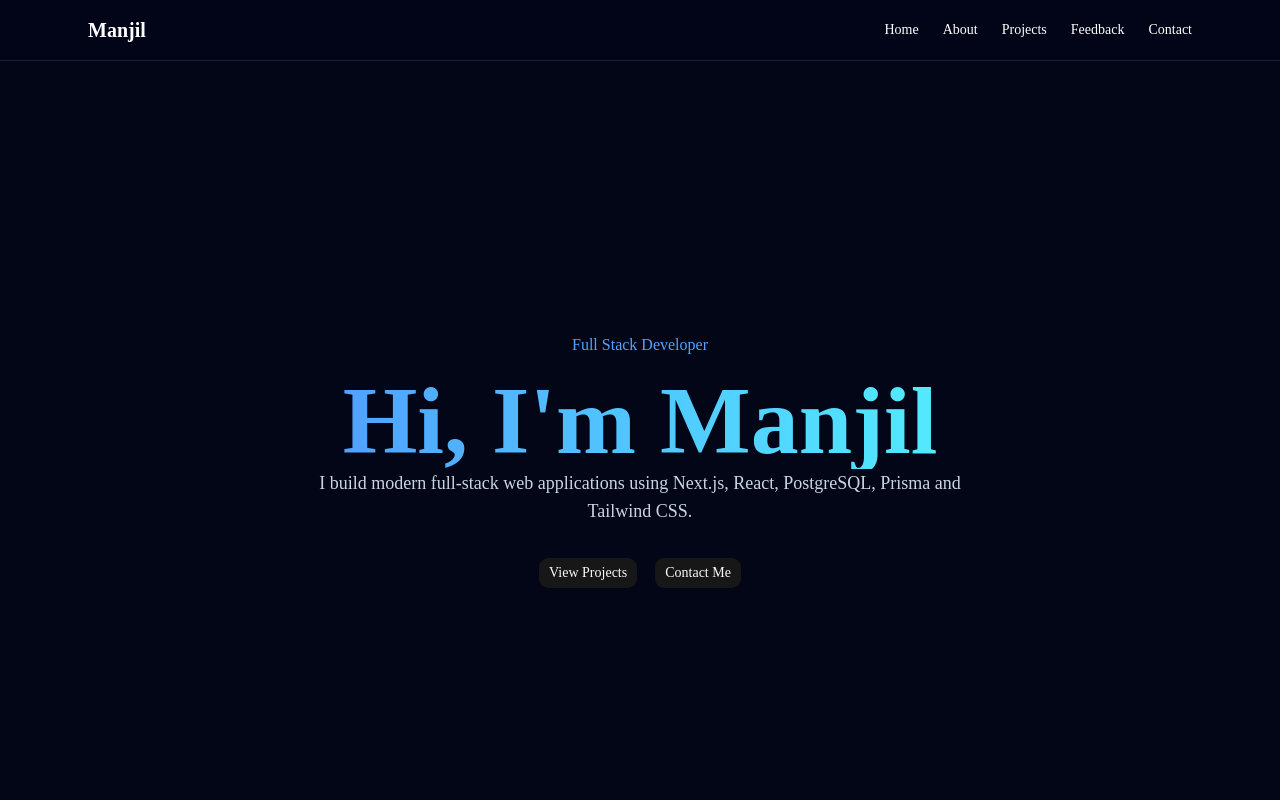
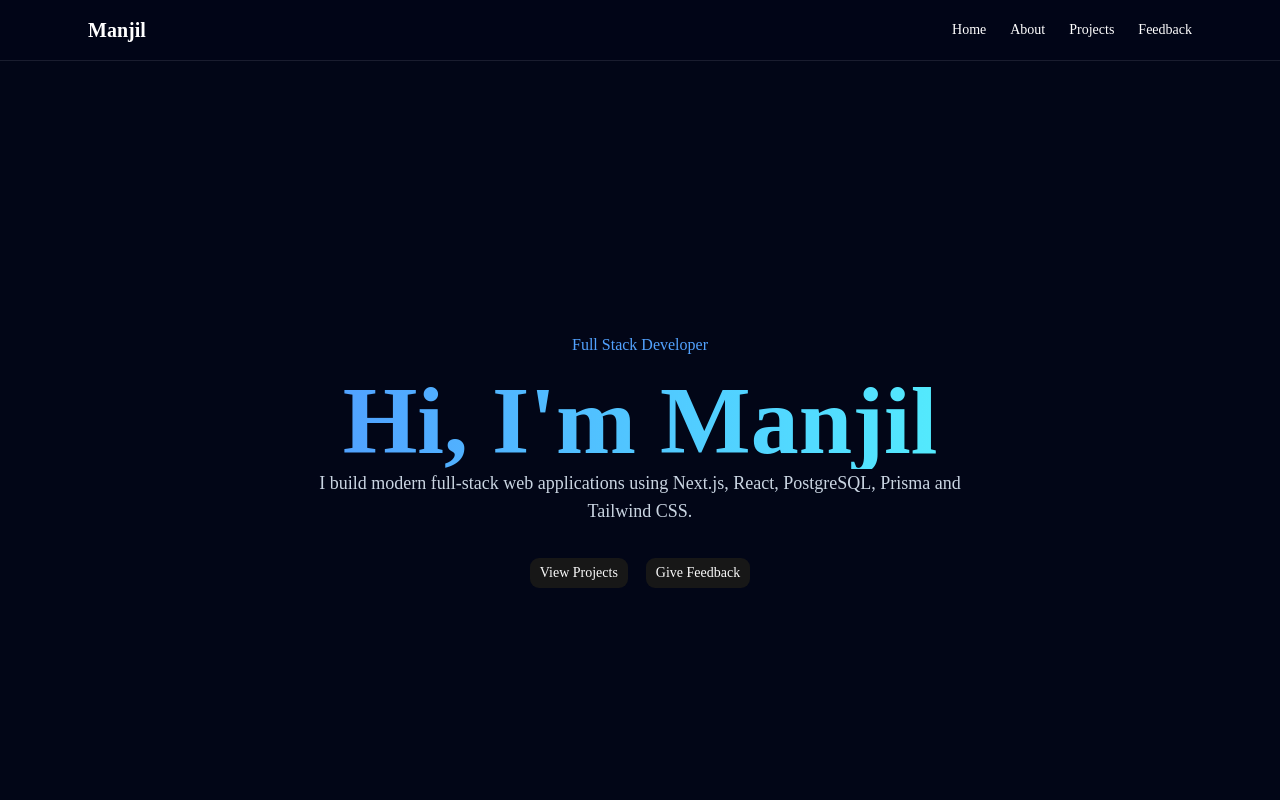
Before and after one commit to ManjilRijal63/Manjil-Portfolio, a Next.js app: page / in a window 1280 px wide. Shown: the top 800 px of the page. Built offline with nearby package versions, Linux system fonts and the light colour scheme.

Commit message:
removed contact page

```diff
--- a/src/app/page.tsx
+++ b/src/app/page.tsx
@@ -4,6 +4,7 @@ import SkillCard from "@/components/skill-card";
 import { projects } from "@/data/projects";
 import { skills } from "@/data/skills";
 import { Button } from "@/components/ui/button";
+import Link from "next/link";
 
 export default function Home() {
   return (
@@ -26,12 +27,20 @@ export default function Home() {
         </p>
 
         <div className="mt-8 flex gap-4">
-          <Button>View Projects</Button>
-          <Button>Contact Me</Button>
 
-          {/* <Button text="View Projects" />
-          <Button text="Contact Me" /> */}
-        </div>
+  <Link href="/projects">
+    <Button className="cursor-pointer transition hover:bg-blue-500">
+      View Projects
+    </Button>
+  </Link>
+
+  <Link href="/feedback">
+    <Button className="cursor-pointer transition hover:bg-blue-500">
+      Give Feedback
+    </Button>
+  </Link>
+
+</div>
       </section>
       {/* SKILLS SECTION */}
       <section className="mx-auto max-w-6xl px-6 py-24 border-t border-white/10">
--- a/src/components/navbar.tsx
+++ b/src/components/navbar.tsx
@@ -14,7 +14,7 @@ export default function Navbar() {
           <Link href="/about">About</Link>
           <Link href="/projects">Projects</Link>
           <Link href="/feedback">Feedback</Link>
-          <Link href="/contact">Contact</Link>
+          {/* <Link href="/contact">Contact</Link> */}
         </div>
 
       </div>
```
